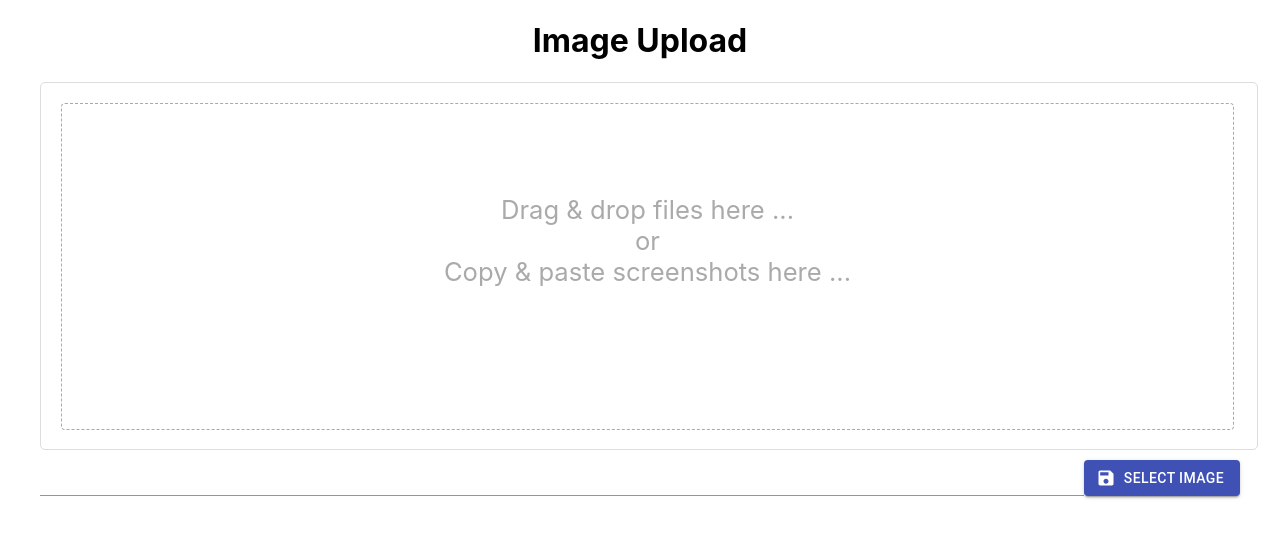
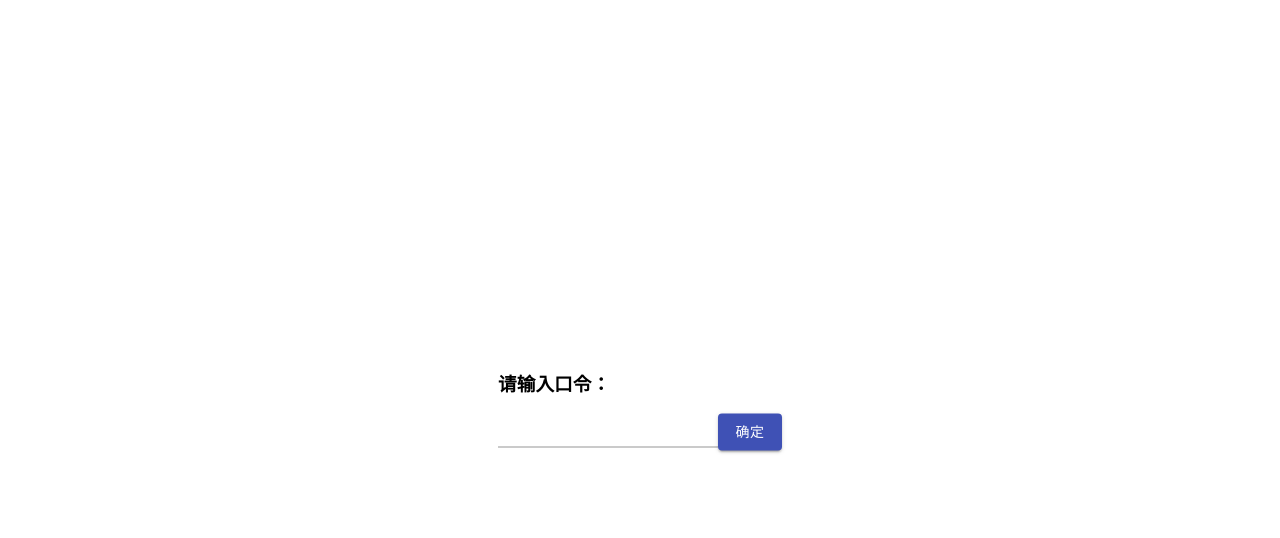
Before and after one commit to imyangyong/picture-bed, a React (Create React App) app: page / in a window 1280 px wide. Shown: the top 538 px of the page. Built offline with nearby package versions, Linux system fonts and the light colour scheme.

Commit message:
feat(分类上传): 依据不同用户上传不同文件夹

```diff
--- a/src/App.css
+++ b/src/App.css
@@ -4,6 +4,14 @@
   position: absolute;
   left: 50%;
   transform: translateX(-50%);
+}
+
+.auth {
+  position: relative;
+  right: -135px;
+  top: -60px;
+  font-size: 14px;
+  font-weight: 500;
 }
 
 .file-preview {
@@ -77,3 +85,10 @@
   position: absolute;
   bottom: 0 !important;
 }
+
+.enter-container {
+  position: absolute;
+  top: 50%;
+  left: 50%;
+  transform: translate(-50%, -50%);
+}
--- a/src/App.js
+++ b/src/App.js
@@ -13,7 +13,7 @@ import CardContent from '@material-ui/core/CardContent';
 import LinearProgress from '@material-ui/core/LinearProgress';
 import Snackbar from '@material-ui/core/Snackbar';
 import MuiAlert from '@material-ui/lab/Alert';
-import { copy, blobTobase64 } from 'deft-utils'
+import {blobTobase64, copy} from 'deft-utils'
 
 class App extends Component {
   constructor(...args) {
@@ -28,6 +28,15 @@ class App extends Component {
       copied: false,
       processValue: 0,
       timer: null,
+      auth: '',
+      member: [{
+        code: 'angus',
+        name: '杨勇'
+      }, {
+        code: 'dxhy',
+        name: '大象慧云'
+      }],
+      certified: false,
       message: {
         type: 'error',
         content: '',
@@ -39,13 +48,26 @@ class App extends Component {
   }
 
   componentDidMount() {
+    const word = window.localStorage.getItem('member') || '';
+    this.setState({
+      auth: word,
+      certified: this.state.member.map(m => m.code).includes(word)
+    })
+  }
+
+  componentDidUpdate(prevProps, prevState) {
+    if (!prevState.certified && this.state.certified) {
       let div = this.dropRef.current;
 
+      if (div) {
         div.addEventListener('dragover', e => {
           e.preventDefault()
           e.stopPropagation()
         })
         div.addEventListener('drop', this.droped)
+        div.addEventListener('paste', this.pasted)
+      }
+    }
   }
 
   droped = event => {
@@ -54,8 +76,14 @@ class App extends Component {
     this.setFileInfo(event.dataTransfer.files[0])
   }
 
+  pasted = event => {
+    event.stopPropagation();
+    event.preventDefault();
+    this.setFileInfo(event.clipboardData.files[0])
+  }
+
   setFileInfo = file => {
-    if (!file.type.includes('image')) {
+    if (!file || !file.type.includes('image')) {
       this.setState({
         message: {type: 'error', content: '文件类型错误！🙅', visible: true}
       });
@@ -139,6 +167,7 @@ class App extends Component {
     let form = new FormData();
     form.append('file', this.state.file)
     form.append('filename', this.state.filename)
+    form.append('auth', this.state.auth)
     fetch('/upload', {
       body: form, // must match 'Content-Type' header
       cache: 'no-cache', // *default, no-cache, reload, force-cache, only-if-cached
@@ -190,14 +219,42 @@ class App extends Component {
     }
   }
 
+  setAuth = event => {
+    this.setState({
+      auth: event.target.value
+    })
+  }
+
+  comfirm = () => {
+    if (this.state.member.map(m => m.code).includes(this.state.auth)) {
+      window.localStorage.setItem('member', this.state.auth)
+      this.setState({
+        certified: true
+      })
+    } else {
+      this.setState({
+        message: {type: 'error', content: '口令错误！🙅', visible: true}
+      });
+      setTimeout(() => {
+        this.closeMessage();
+      }, 1000)
+    }
+  }
+
   render() {
     function Alert(props) {
       return <MuiAlert elevation={6} variant="filled" {...props} />;
     }
 
     return (
-      <div className='App' ref={this.dropRef}>
+      <>
+        {
+          this.state.certified
+            ? <div className='App' ref={this.dropRef}>
+              <div>
                 <h1>Image Upload</h1>
+                <span className='auth'>{this.state.member.find(m => m.code === this.state.auth).name}</span>
+              </div>
               <div className='file-preview'>
                 <div className='file-drop-zone'>
                   {
@@ -206,7 +263,7 @@ class App extends Component {
                         <div className='file-content'>
                           <Card>
                             <CardContent className='img-content'>
-                        <img className='img' src={this.state.imageDataURI} />
+                              <img className='img' src={this.state.imageDataURI}/>
                             </CardContent>
                           </Card>
                         </div>
@@ -267,11 +324,11 @@ class App extends Component {
               {
                 this.state.imageUrl && <div className='url-container'>
                   <Link href={this.state.imageUrl} target='_blank'>{this.state.imageUrl}</Link>
-            { !this.state.copied && <FileCopyOutlined
+                  {!this.state.copied && <FileCopyOutlined
                     className='icon-copy cursor'
                     onClick={this.copyAction}
                   ></FileCopyOutlined>}
-            { this.state.copied && <FileCopy className='icon-copy'></FileCopy>}
+                  {this.state.copied && <FileCopy className='icon-copy'></FileCopy>}
                 </div>
               }
 
@@ -284,6 +341,23 @@ class App extends Component {
                 </Alert>
               </Snackbar>
             </div>
+
+
+            : <>
+              <div className='enter-container'>
+                <h3>请输入口令：</h3>
+                <Input value={this.state.auth} onChange={this.setAuth}></Input>
+                <Button variant="contained" color="primary" onClick={this.comfirm}>确定</Button>
+              </div>
+              <Snackbar className='message' open={this.state.message.visible} autoHideDuration={6000}
+                        onClose={this.closeMessage}>
+                <Alert severity={this.state.message.type} onClose={this.closeMessage}>
+                  {this.state.message.content}
+                </Alert>
+              </Snackbar>
+            </>
+        }
+      </>
     )
   }
 }
```
Lines whose indentation alone changed are shown as unchanged.
